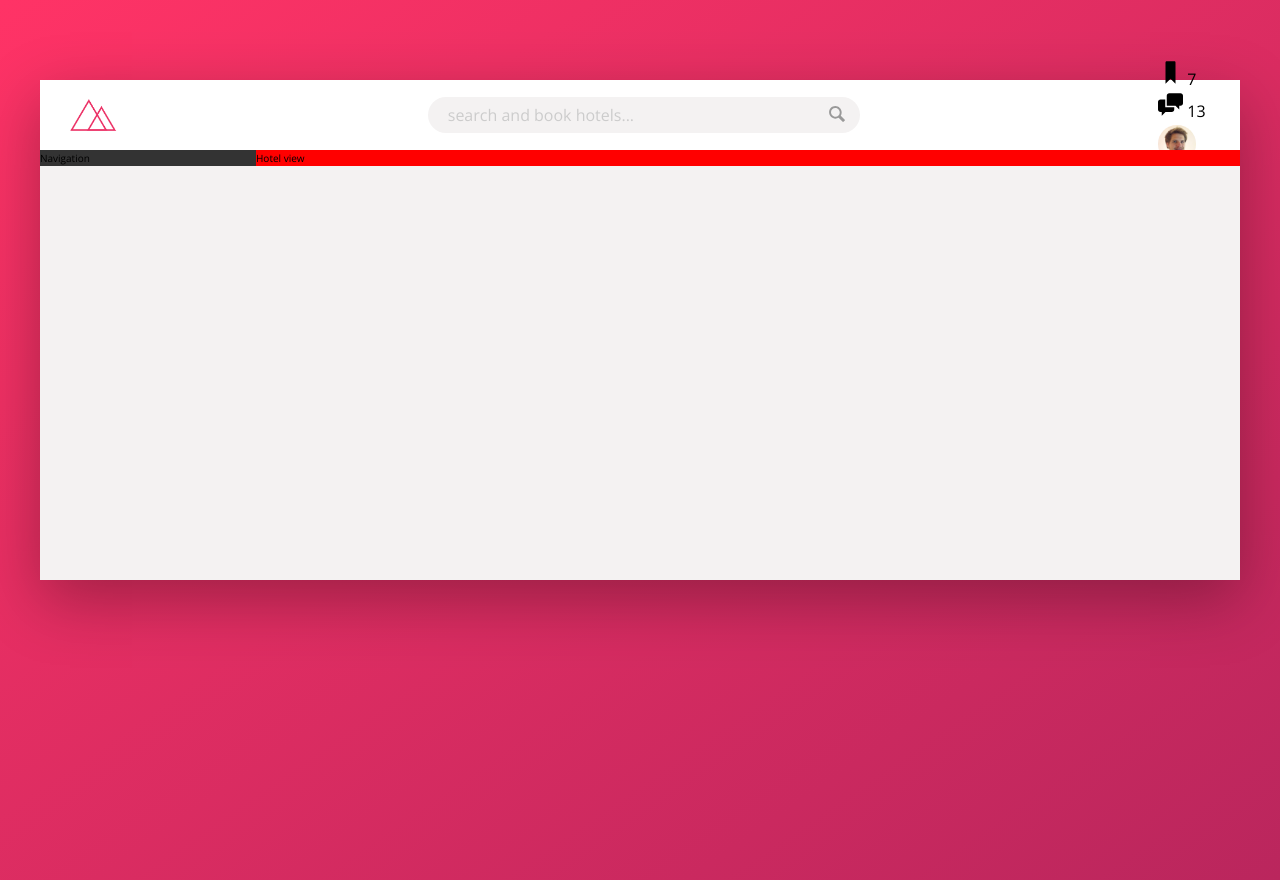
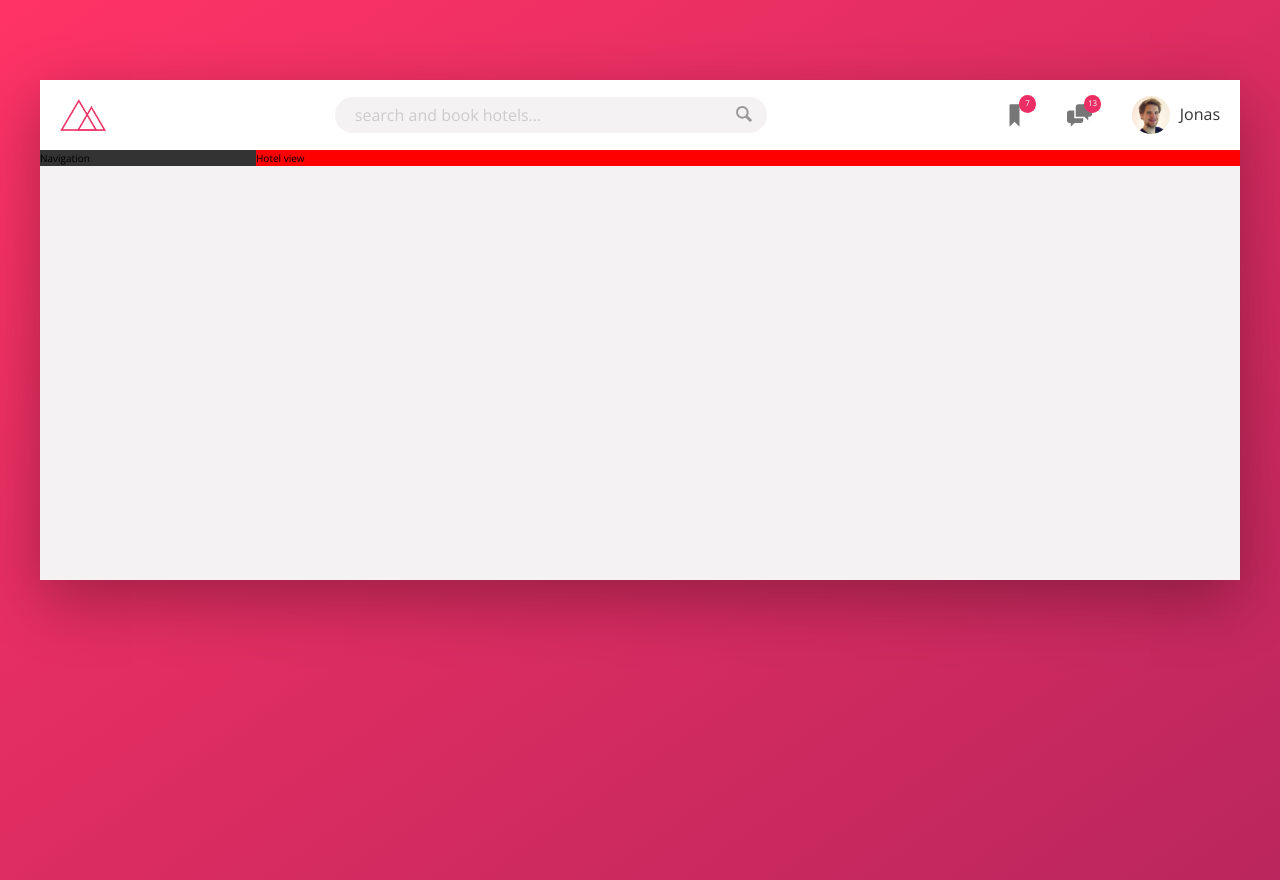
Before and after one commit to aikanshgarg/flexbox-trillo, a website: page index.html in a window 1280 px wide. Drawn offline with nearby package versions, Linux system fonts and the light colour scheme.

Commit message:
user-nav

```diff
--- a/sass/_components.scss
+++ b/sass/_components.scss
@@ -3,7 +3,7 @@
 
 .logo {
 	height: 3.25rem;
-	margin-left: 3rem;
+	margin-left: 2rem;
 }
 
 
@@ -72,20 +72,57 @@
 ///////////////////////////////
 // USER NAV
 .user-nav {
+	display: flex; // flex item becomes flex container(nested flex box): to align children side-by-side
+	align-items: center; // center along cross axis
+	align-self: stretch; // so that all icons take up entire height of header
+
+	// select all DIRECT(>) children of user-nav
+	& > * {
+		padding: 0 2rem;
+		cursor: pointer;
+		height: 100%; // so that all icons take up entire height of header
+		display: flex; // third level flex nesting
+		align-items: center; // along cross axis (vertically)
+	}
+	& > *:hover{
+		background-color: var(--color-grey-light-2);
+	}
 
 	&__icon-box {
+		position: relative; // parent of notification
+	}
+
+	&__icon {
+		height: 2.5rem;
+		width: 2.5rem;
+		fill: var(--color-grey-dark-2);
 
 	}
 
-	&__icon {
+	&__notification {
+		font-size: 0.8rem;
+		border-radius: 50%;
+		background-color: var(--color-primary);
+		color: #fff;
+		height: 1.75rem;
+		width: 1.75rem;
+		position: absolute; // to position over svg icon
+		top: 1.5rem;
+		right: 1.1rem;
 
-		height: 2.5rem;
-		width: 2.5rem;
+		display: flex; // 4th level flex nesting to center text
+		justify-content:center; // x-axis
+		align-items:center; // y-axis
 	}
 
 	&__user-photo {
 		border-radius: 50%;
 		height: 3.75rem;
 		width: 3.75rem;
+		margin-right: 1rem;
+	}
+
+	&__user-name {
+		color: #333;
 	}
 }
--- a/sass/_layout.scss
+++ b/sass/_layout.scss
@@ -15,7 +15,7 @@
 
 	display: flex; // parent
 	justify-content: space-between; // children alligned along main axis
-	align-items: center; // children alligned along cross axis
+	align-items: center; // children centered along cross axis
 }
 
 // parent(container) for flexbox
```
Also changed, not shown: css/style.css.
